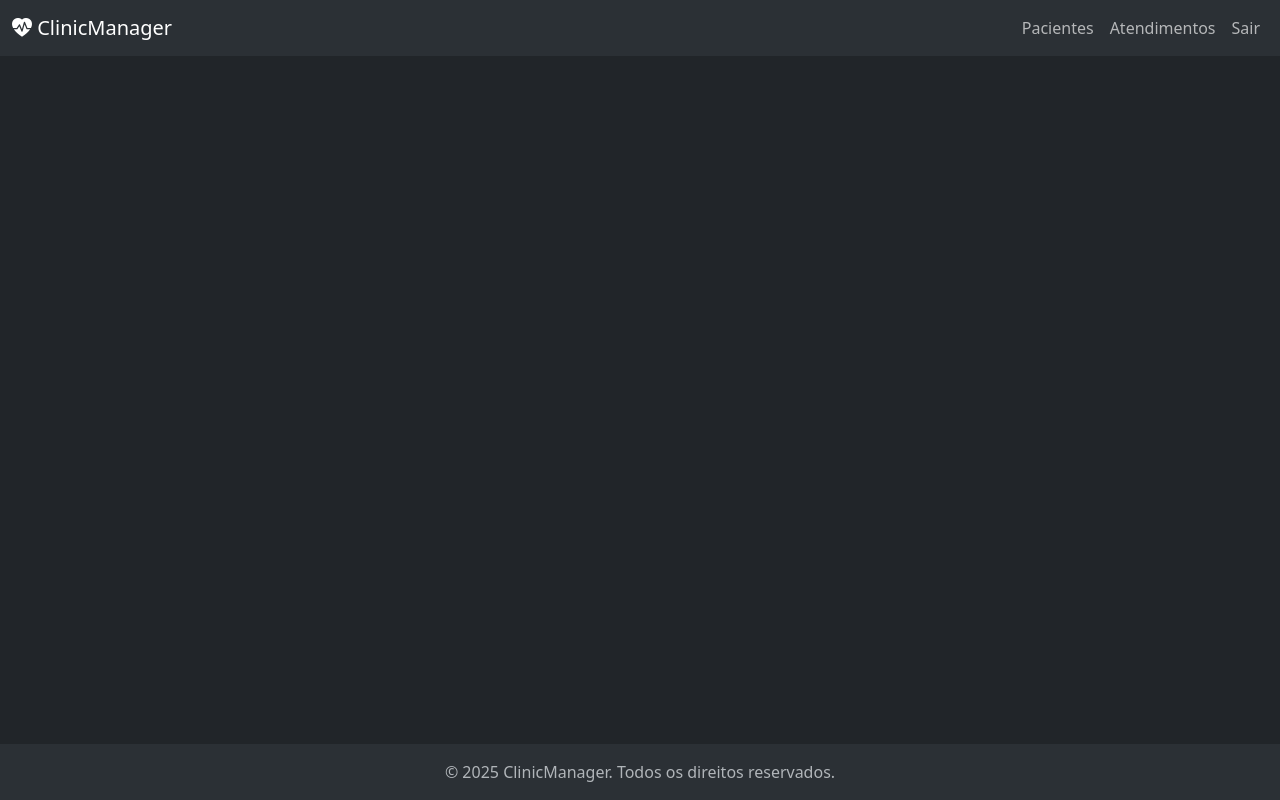
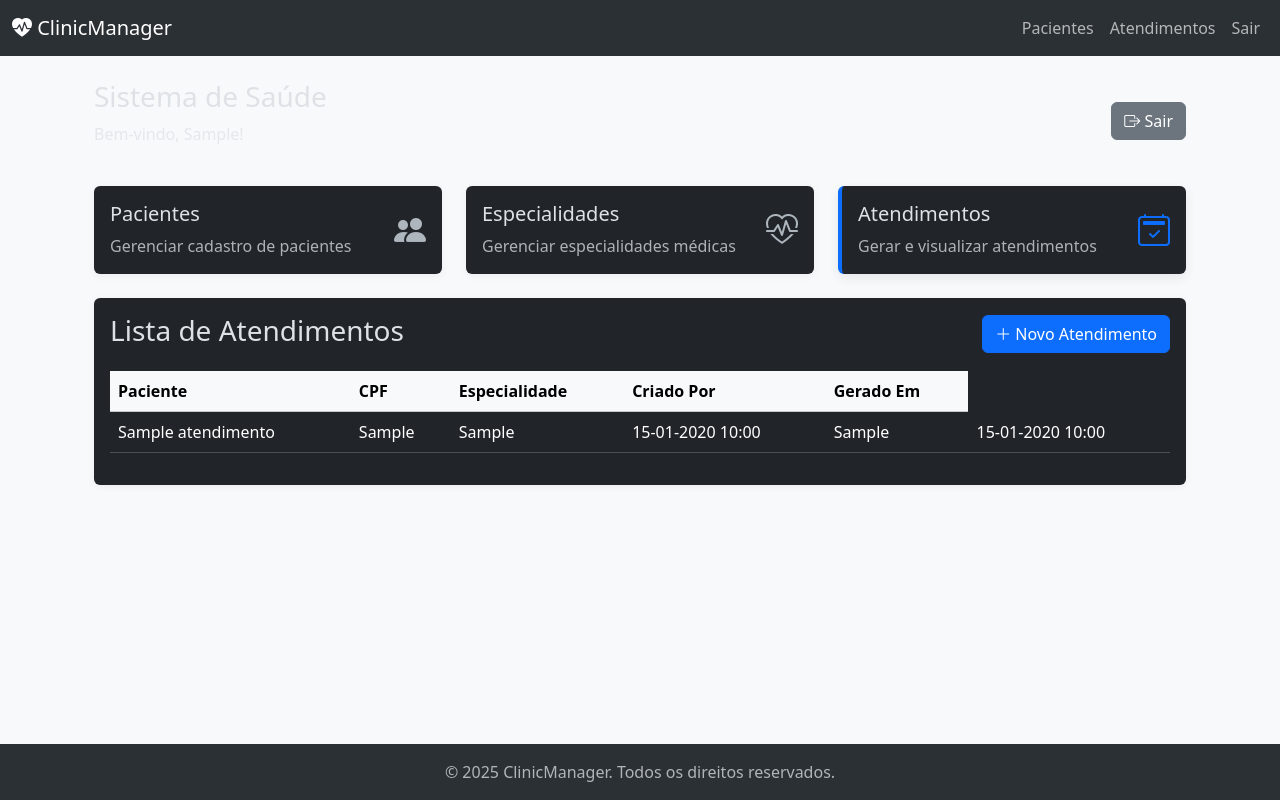
Before and after one commit to Amilcar-Cesar/clinica-api, a Flask app: page / in a window 1280 px wide. Run offline with Flask 3, Linux system fonts and the light colour scheme; a user stored in the database is signed in; tables that the repository leaves empty hold one stand-in row (values such as "Sample post").

Commit message:
inserção de templates html

```diff
--- a/src/main/routes/home.py
+++ b/src/main/routes/home.py
@@ -1,7 +1,8 @@
 from flask import Blueprint, render_template
-from flask_login import login_required, current_user
-from src.main.repository.database import db
+from flask_login import login_required
 from src.main.models.atendimentos_model import Atendimentos
+from src.main.models.pacientes_model import Pacientes
+from src.main.models.especialidades_model import Especialidades
 from src.main.services.auth import is_admin
 
 home_route_bp = Blueprint("home_route", __name__)
@@ -10,4 +11,7 @@ home_route_bp = Blueprint("home_route", __name__)
 @home_route_bp.route('/', methods=['GET'])
 @login_required
 def home():
-    return render_template('base.html')
+    atendimentos = Atendimentos.query.order_by(Atendimentos.data_hora.desc()).all()
+    especialidades = Especialidades.query.order_by(Especialidades.nome_especialidade).all()
+    pacientes = Pacientes.query.order_by(Pacientes.nome).all()
+    return render_template('home.html',atendimentos=atendimentos, pacientes=pacientes, especialidades=especialidades)
--- a/src/main/routes/usuarios.py
+++ b/src/main/routes/usuarios.py
@@ -53,8 +53,7 @@ def login():
 
         perform_login(user)
 
-        return render_template('base.html')
-
+        return redirect(url_for('home_route.home'))
 
     return render_template('login.html')
 
@@ -63,7 +62,7 @@ def login():
 @login_required
 def logout():
     perform_logout()
-    return jsonify({'message': 'logged out'})
+    return redirect(url_for('usuarios_route.login'))
 
 
 @usuarios_route_bp.route('/', methods=['GET'])
--- a/src/main/server/__init__.py
+++ b/src/main/server/__init__.py
@@ -93,6 +93,6 @@ def create_app(config=None):
     app.register_blueprint(atendimentos_route_bp, url_prefix='/atendimentos')
     app.register_blueprint(especialidades_route_bp,
                            url_prefix='/especialidades')
-    app.register_blueprint(home_route_bp, url_prefix='/')
+    app.register_blueprint(home_route_bp)
 
     return app
--- /dev/null
+++ b/src/static/css/style.css
@@ -0,0 +1,41 @@
+/* Estilo geral para um fundo mais suave */
+body {
+    background-color: #f8f9fa;
+}
+
+/* Estilo para os cartões de resumo */
+.summary-card {
+    border: 1px solid #e9ecef;
+    transition: all 0.2s ease-in-out;
+    cursor: pointer;
+}
+
+.summary-card:hover {
+    transform: translateY(-5px);
+    box-shadow: 0 4px 12px rgba(0, 0, 0, 0.08);
+}
+
+.summary-card.active {
+    border-left: 4px solid #0d6efd; /* Borda azul para o card ativo */
+    box-shadow: 0 4px 12px rgba(0, 0, 0, 0.08);
+}
+
+.summary-card .icon-lg {
+    font-size: 2rem; /* Tamanho dos ícones */
+    color: #adb5bd;
+}
+
+.summary-card.active .icon-lg {
+    color: #0d6efd; /* Cor do ícone no card ativo */
+}
+
+/* Remove a borda padrão do card principal da lista */
+.card {
+    border: none;
+    box-shadow: 0 2px 8px rgba(0, 0, 0, 0.05);
+}
+
+/* Alinhamento dos botões de ação na tabela */
+.action-buttons a, .action-buttons button {
+    margin: 0 4px;
+}
--- /dev/null
+++ b/src/static/js/main.js
@@ -0,0 +1,51 @@
+// Aguarda o documento HTML ser completamente carregado
+document.addEventListener('DOMContentLoaded', function() {
+
+    // Encontra os elementos do formulário do modal
+    const pacienteSearchInput = document.getElementById('pacienteSearch');
+    const searchResultsDiv = document.getElementById('searchResults');
+    const pacienteIdInput = document.getElementById('pacienteId');
+
+    // Função para buscar pacientes na API
+    async function searchPacientes(query) {
+      if (query.length < 2) {
+        searchResultsDiv.innerHTML = ''; // Limpa os resultados se a busca for muito curta
+        return;
+      }
+
+      try {
+        const response = await fetch(`/pacientes/search?q=${query}`);
+        const pacientes = await response.json();
+
+        // Limpa os resultados anteriores
+        searchResultsDiv.innerHTML = '';
+
+        // Cria e adiciona os novos resultados na div
+        pacientes.forEach(paciente => {
+          const a = document.createElement('a');
+          a.href = '#';
+          a.classList.add('list-group-item', 'list-group-item-action');
+          a.textContent = `${paciente.nome} (CPF: ${paciente.cpf || 'N/A'})`;
+
+          // Evento de clique para selecionar o paciente
+          a.addEventListener('click', function(e) {
+            e.preventDefault();
+            pacienteSearchInput.value = paciente.nome; // Preenche o input com o nome
+            pacienteIdInput.value = paciente.id;      // Guarda o ID no input escondido
+            searchResultsDiv.innerHTML = '';           // Esconde a lista de resultados
+          });
+
+          searchResultsDiv.appendChild(a);
+        });
+
+      } catch (error) {
+        console.error('Erro ao buscar pacientes:', error);
+      }
+    }
+
+    // Adiciona o "ouvinte" de eventos no campo de busca
+    pacienteSearchInput.addEventListener('input', () => {
+      searchPacientes(pacienteSearchInput.value);
+    });
+
+  });
--- a/src/templates/base.html
+++ b/src/templates/base.html
@@ -6,6 +6,7 @@
     <title>{% block title %}Clínica API{% endblock %}</title>
     <link href="https://cdn.jsdelivr.net/npm/bootstrap@5.3.3/dist/css/bootstrap.min.css" rel="stylesheet" integrity="sha384-QWTKZyjpPEjISv5WaRU9OFeRpok6YctnYmDr5pNlyT2bRjXh0JMhjY6hW+ALEwIH" crossorigin="anonymous">
     <link rel="stylesheet" href="https://cdn.jsdelivr.net/npm/bootstrap-icons@1.11.3/font/bootstrap-icons.min.css">
+    <link rel="stylesheet" href="{{ url_for('static', filename='css/style.css') }}">
     <style>
       /* Estilo para garantir que o rodapé fique no final da página */
       body {
@@ -55,5 +56,6 @@
     </footer>
 
     <script src="https://cdn.jsdelivr.net/npm/bootstrap@5.3.3/dist/js/bootstrap.bundle.min.js" integrity="sha384-YvpcrYf0tY3lHB60NNkmXc5s9fDVZLESaAA55NDzOxhy9GkcIdslK1eN7N6jIeHz" crossorigin="anonymous"></script>
+    <script src="{{ url_for('static', filename='js/main.js') }}"></script>
   </body>
 </html>
--- /dev/null
+++ b/src/templates/home.html
@@ -0,0 +1,136 @@
+{% extends 'base.html' %}
+
+{% block title %}Dashboard - ClinicManager{% endblock %}
+
+{% block content %}
+<div class="container-fluid">
+    <div class="d-flex justify-content-between align-items-center mb-4">
+        <div>
+            <h1 class="h3">Sistema de Saúde</h1>
+            <p class="text-muted">Bem-vindo, {{ current_user.usuario }}!</p>
+        </div>
+        <a href="{{ url_for('usuarios_route.logout') }}" class="btn btn-secondary">
+            <i class="bi bi-box-arrow-right"></i> Sair
+        </a>
+    </div>
+
+    <div class="row mb-4">
+        <div class="col-md-4">
+            <div class="card summary-card">
+                <div class="card-body d-flex justify-content-between align-items-center">
+                    <div>
+                        <h5 class="card-title">Pacientes</h5>
+                        <p class="card-text text-muted">Gerenciar cadastro de pacientes</p>
+                    </div>
+                    <i class="bi bi-people-fill icon-lg"></i>
+                </div>
+            </div>
+        </div>
+        <div class="col-md-4">
+            <div class="card summary-card">
+                <div class="card-body d-flex justify-content-between align-items-center">
+                    <div>
+                        <h5 class="card-title">Especialidades</h5>
+                        <p class="card-text text-muted">Gerenciar especialidades médicas</p>
+                    </div>
+                    <i class="bi bi-heart-pulse icon-lg"></i>
+                </div>
+            </div>
+        </div>
+        <div class="col-md-4">
+            <div class="card summary-card active">
+                <div class="card-body d-flex justify-content-between align-items-center">
+                    <div>
+                        <h5 class="card-title">Atendimentos</h5>
+                        <p class="card-text text-muted">Gerar e visualizar atendimentos</p>
+                    </div>
+                    <i class="bi bi-calendar2-check icon-lg"></i>
+                </div>
+            </div>
+        </div>
+    </div>
+
+    <div class="card">
+        <div class="card-body">
+            <div class="d-flex justify-content-between align-items-center mb-3">
+                <h3 class="card-title">Lista de Atendimentos</h3>
+                <button type="button" class="btn btn-primary" data-bs-toggle="modal" data-bs-target="#novoAtendimentoModal">
+                    <i class="bi bi-plus-lg"></i> Novo Atendimento
+                </button>
+            </div>
+
+            <div class="table-responsive">
+                <table class="table table-hover align-middle">
+                    <thead class="table-light">
+                        <tr>
+                            <th scope="col">Paciente</th>
+                            <th scope="col">CPF</th>
+                            <th scope="col">Especialidade</th>
+                            <th scope="col">Criado Por</th>
+                            <th scope="col">Gerado Em</th>
+                        </tr>
+                    </thead>
+                    <tbody>
+                        {% for atendimento in atendimentos %}
+                        <tr>
+                            <td>{{ atendimento.paciente_nome }}</td>
+                            <td>{{ atendimento.paciente_cpf or 'N/A' }}</td>
+                            <td>{{ atendimento.especialidade or 'N/A' }}</td>
+                            <td>{{ atendimento.data_hora.strftime('%d-%m-%Y %H:%M') }}</td>
+                            <td>{{ atendimento.criado_por }}</td>
+                            <td>{{ atendimento.criado_em.strftime('%d-%m-%Y %H:%M') }}</td>
+                        </tr>
+                        {% else %}
+                        <tr>
+                            <td colspan="6" class="text-center">Nenhum atendimento encontrado.</td>
+                        </tr>
+                        {% endfor %}
+                    </tbody>
+                </table>
+            </div>
+        </div>
+    </div>
+</div>
+<div class="modal fade" id="novoAtendimentoModal" tabindex="-1" aria-labelledby="novoAtendimentoModalLabel" aria-hidden="true">
+  <div class="modal-dialog">
+    <div class="modal-content">
+      <div class="modal-header">
+        <h1 class="modal-title fs-5" id="novoAtendimentoModalLabel">Novo Atendimento</h1>
+        <button type="button" class="btn-close" data-bs-dismiss="modal" aria-label="Close"></button>
+      </div>
+      <form action="{{ url_for('atendimentos_route.create_atendimento') }}" method="POST">
+        <div class="modal-body">
+          <p class="text-muted">Preencha os dados para gerar um novo atendimento</p>
+
+          <div class="mb-3">
+            <label for="pacienteSearch" class="form-label">Paciente</label>
+            <input type="text" class="form-control" id="pacienteSearch" placeholder="Digite o nome ou CPF do paciente..." autocomplete="off">
+            <div id="searchResults" class="list-group mt-1"></div>
+            <input type="hidden" name="paciente_id" id="pacienteId">
+          </div>
+
+          <div class="mb-3">
+            <label for="especialidadeId" class="form-label">Especialidade</label>
+            <select class="form-select" name="especialidade_id" id="especialidadeId" required>
+              <option value="" selected disabled>Selecione uma especialidade</option>
+              {% for esp in especialidades %}
+                <option value="{{ esp.id }}">{{ esp.nome_especialidade }}</option>
+              {% endfor %}
+            </select>
+          </div>
+
+          <div class="mb-3">
+            <label for="dataHora" class="form-label">Data e Hora do Atendimento</label>
+            <input type="datetime-local" class="form-control" name="data_hora" id="dataHora" required>
+          </div>
+
+        </div>
+        <div class="modal-footer">
+          <button type="button" class="btn btn-secondary" data-bs-dismiss="modal">Cancelar</button>
+          <button type="submit" class="btn btn-primary">Gerar Atendimento</button>
+        </div>
+      </form>
+    </div>
+  </div>
+</div>
+{% endblock %}
```
Also changed, not shown: src/main/routes/pacientes.py (+20 -6 lines).
